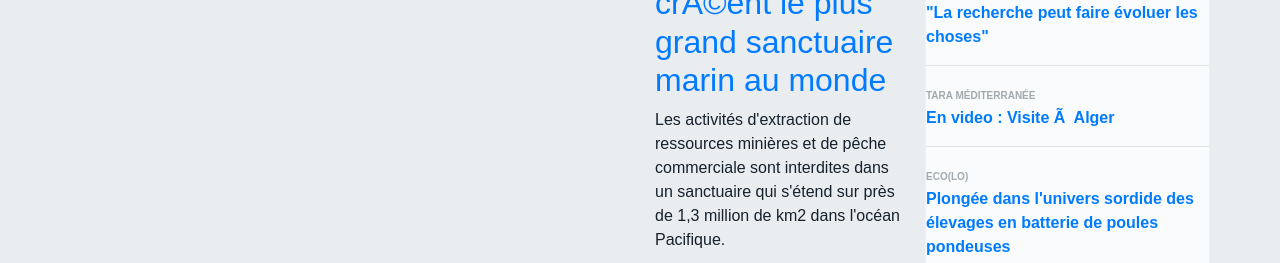
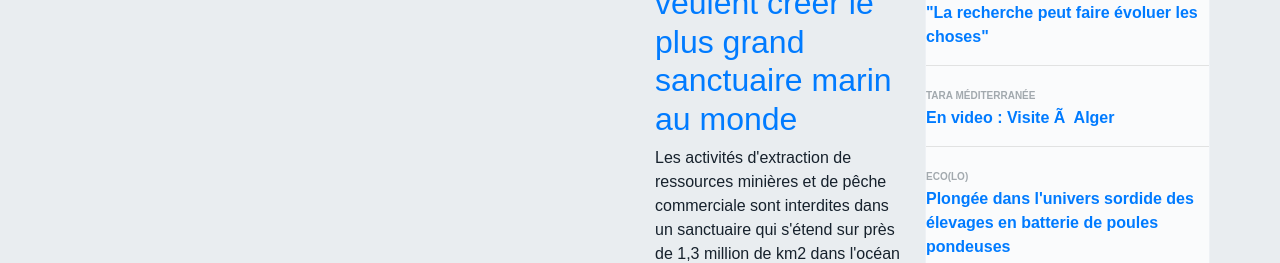
Before and after one commit to sofyanerass/Lab3, a plain HTML site: page index.html in a window 1280 px wide. Shown: the part 110-373 px from the top of the page. Drawn offline with nearby package versions, Linux system fonts and the light colour scheme.

Commit message:
Update index.html

```diff
--- a/index.html
+++ b/index.html
@@ -40,7 +40,7 @@
                  <div class="col-sm-4">
 
                     <h2>
-                        <a href="#"  >Les Etats-Unis crÃ©ent le plus grand sanctuaire marin au monde</a>
+                        <a href="#"  >Les Etats-Unis veulent créer le plus grand sanctuaire marin au monde</a>
                     </h2>
 
                      <p>
```
